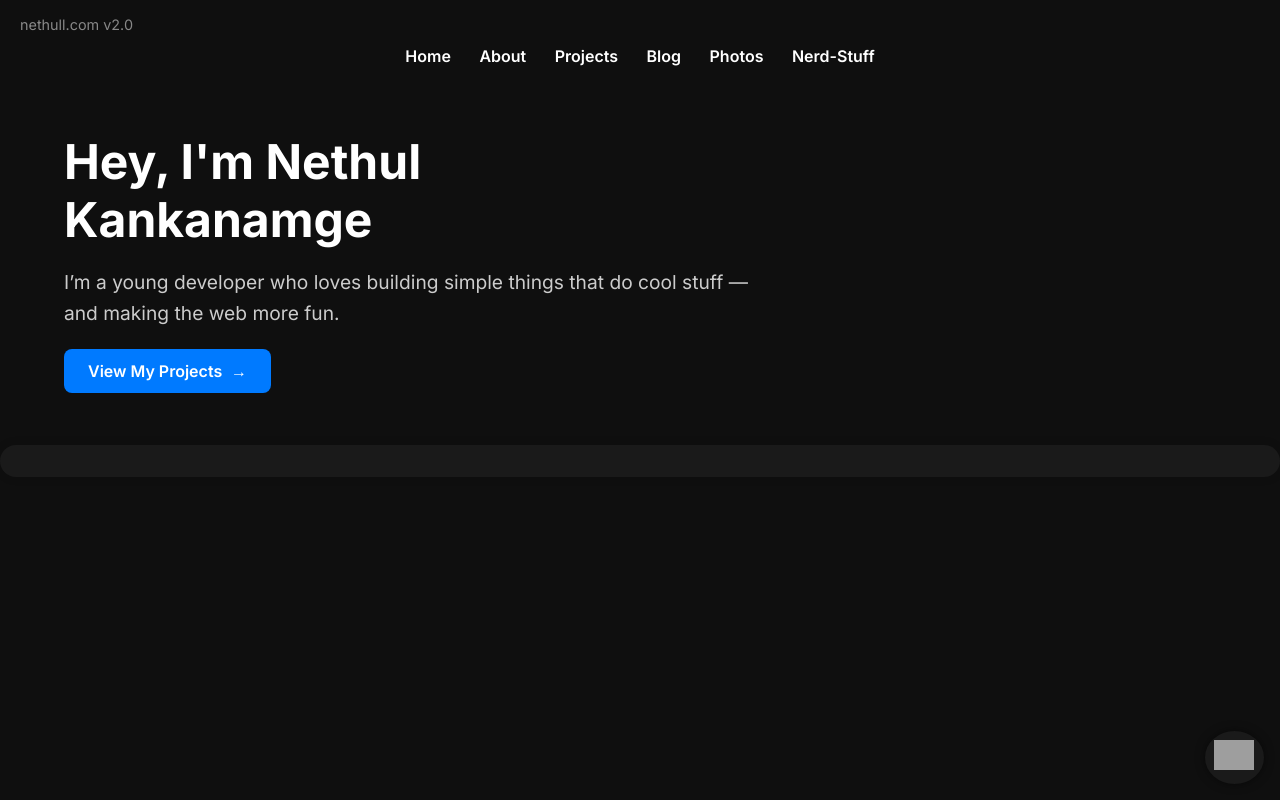
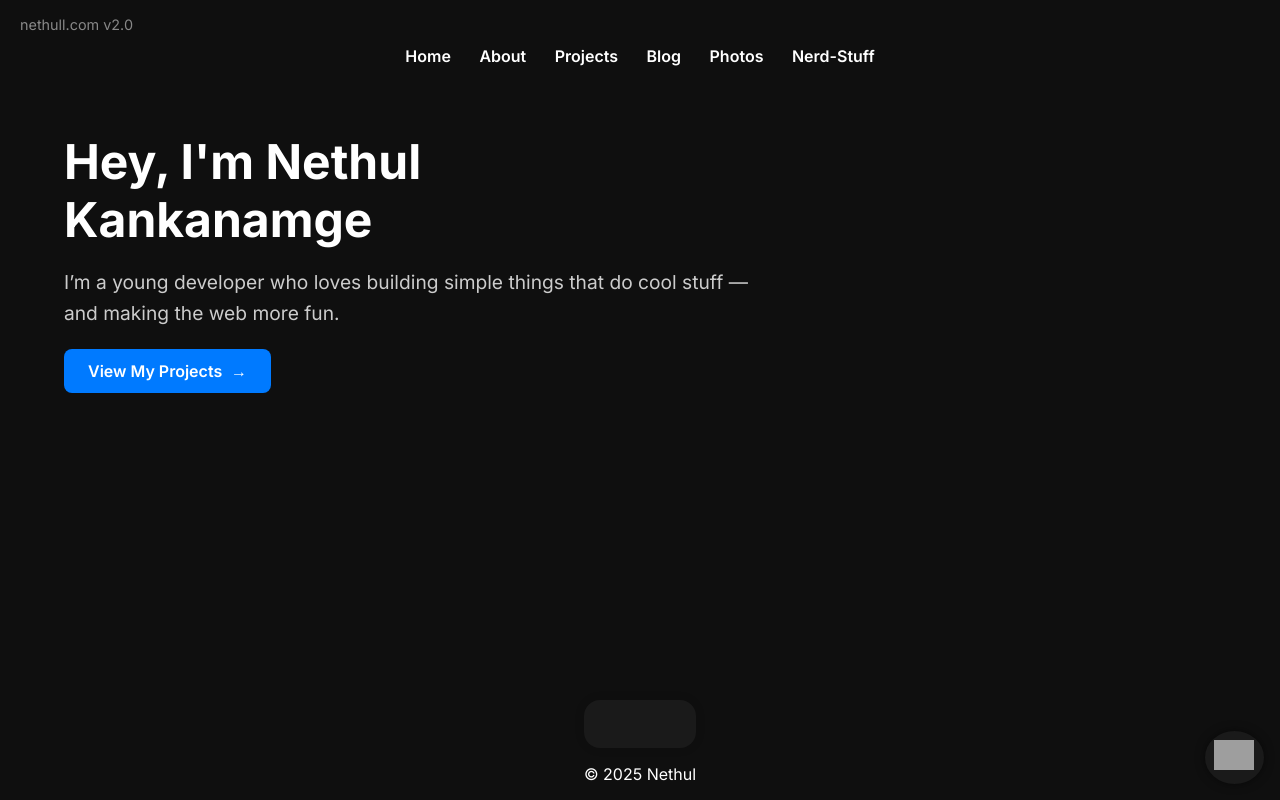
Before and after one commit to Thatcoder321/nethullv2, a plain HTML site: page index.html in a window 1280 px wide. Drawn offline with Linux system fonts and the light colour scheme; grey boxes are pictures that could not be loaded; a script that the page names is missing.

Commit message:
Fix webring placement and finalize v2.0.1 layout

```diff
--- a/index.html
+++ b/index.html
@@ -11,7 +11,7 @@
   <link href="https://fonts.googleapis.com/css2?family=Inter:wght@400;600;700&display=swap" rel="stylesheet">
   <script src="js/main.js" defer></script>
 </head>
-<body class="fade-in dark">
+<body class="fade-in dark" style="display: flex; flex-direction: column; min-height: 100vh;">
   <div class="site-version">nethull.com <span class="version">v2.0</span></div>
   <nav class="site-header">
     <div class="site-nav">
@@ -52,9 +52,12 @@
       </form>
     </div>
   </div>
-  <div id="elr" class="webring-container">
-    <script type="text/javascript" src="https://w.elr.sh/onionring-variables.js"></script>
-    <script type="text/javascript" src="https://w.elr.sh/onionring-widget.js"></script>
-  </div>
+  <footer class="section-wrapper" style="margin-top: auto;">
+    <div id="elr" class="webring-container">
+      <script type="text/javascript" src="https://w.elr.sh/onionring-variables.js"></script>
+      <script type="text/javascript" src="https://w.elr.sh/onionring-widget.js"></script>
+    </div>
+    <p class="copyright">© 2025 Nethul</p>
+  </footer>
 </body>
 </html>
--- a/styles/main.css
+++ b/styles/main.css
@@ -542,3 +542,8 @@ body {
   .webring-container a:hover {
     text-decoration: underline;
   }
+
+  #elr {
+    text-align: center;
+    padding-bottom: 2rem;
+  }
```
